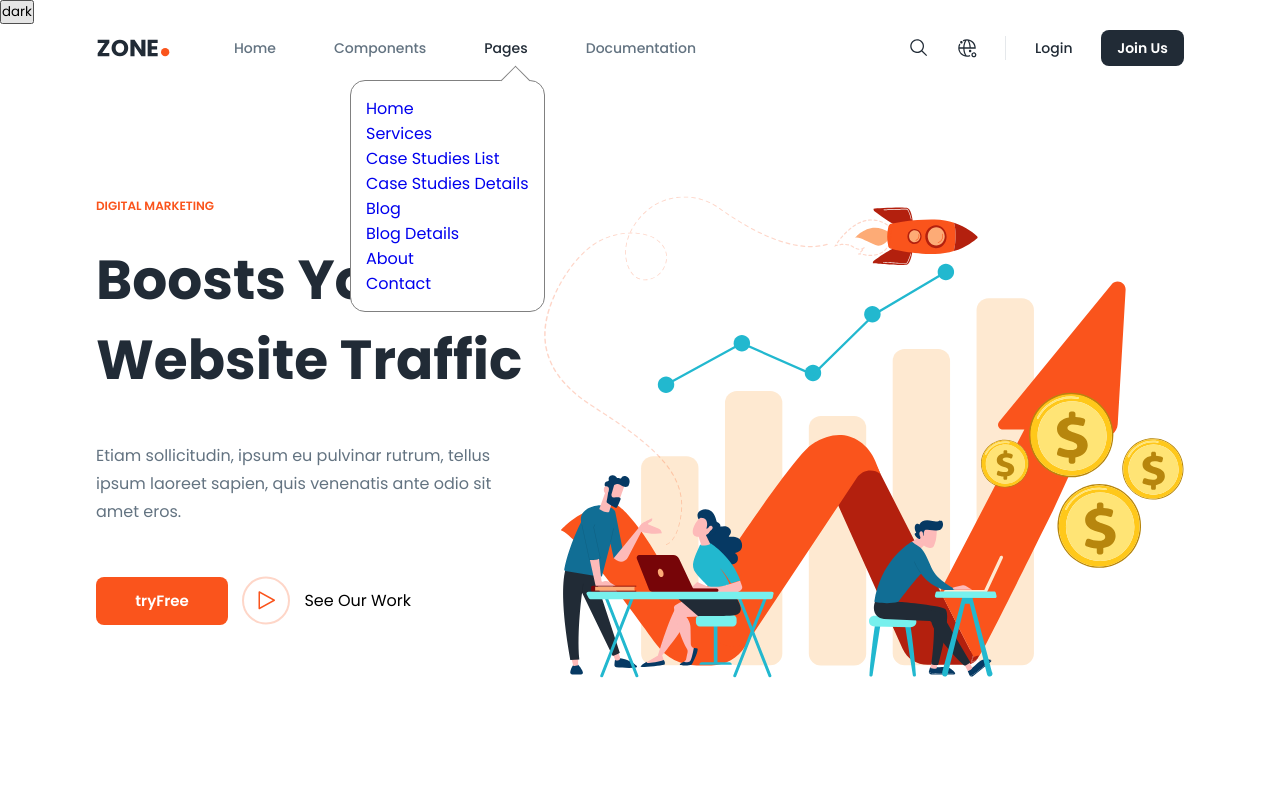
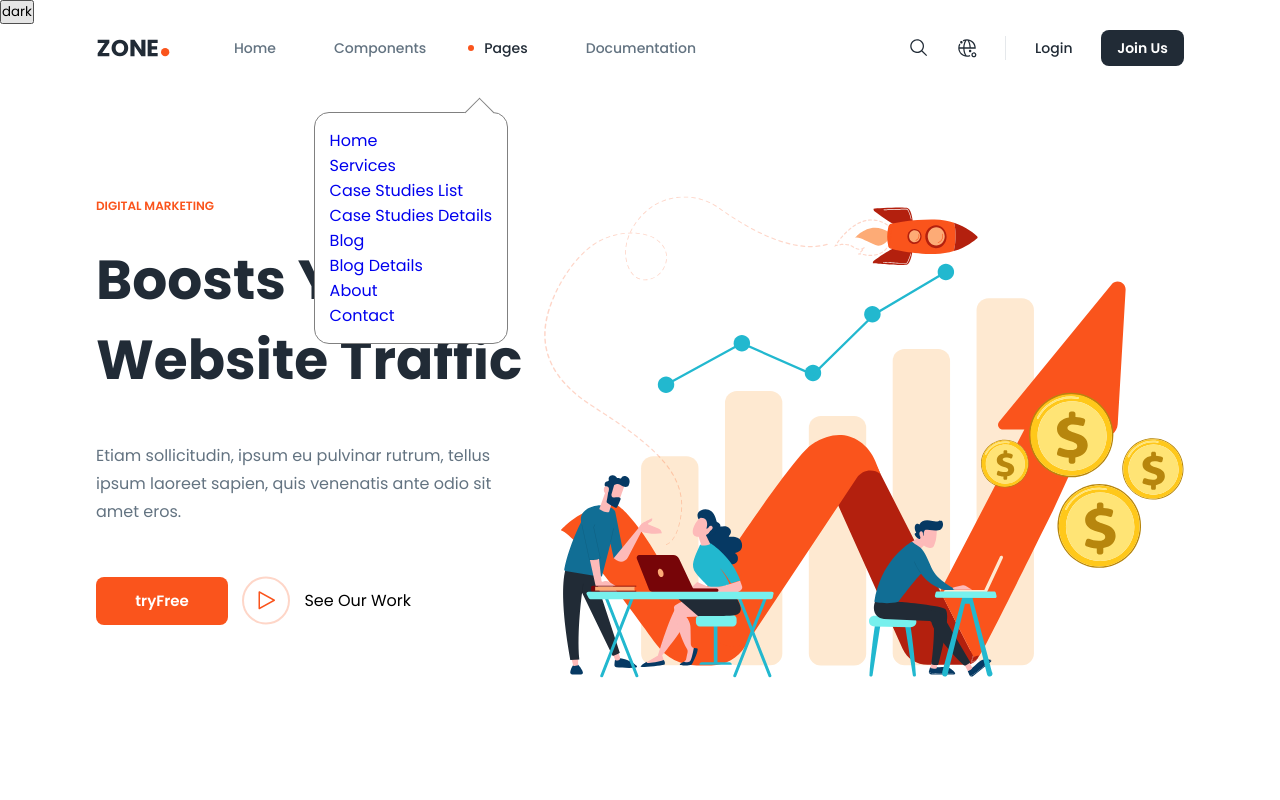
Before and after one commit to Azat02/zone, a React (Create React App) app: page / in a window 1280 px wide. Both pictures are taken after a click on the element "Pages". Shown: the top 800 px of the page. Built offline with nearby package versions, Linux system fonts and the light colour scheme.

Commit message:
feat: pages

```diff
--- a/src/components/nav/Nav.module.css
+++ b/src/components/nav/Nav.module.css
@@ -62,8 +62,8 @@
     display: flex;
     flex-direction: column;
     position: absolute;
-    top: 80px;
-    left: 350px;
+    top: 14%;
+    left: 24.5%;
     padding: 15px;
     border-radius: 15px;
     background-color: #fff;
@@ -93,7 +93,19 @@
     line-height: 24px;
     color: #212B36;
     cursor: pointer;
+    position: relative;
 }
+.menu_page::before{
+    position: absolute;
+    content: ' ';
+    width: 6px;
+    height: 6px;
+    background: #FA541C;
+    top: 9px;
+    left: -16px;
+    border-radius: 100%
+}
+
 .down_ul{
     display: flex;
     flex-direction: column;
--- a/src/pages/LandingPage/Landing.jsx
+++ b/src/pages/LandingPage/Landing.jsx
@@ -10,7 +10,6 @@ import vimeo from '../../assets/icons/brand_vimeo.svg'
 import airbnb from '../../assets/icons/brand_airbnb.svg'
 import bg from '../../assets/bg/BG.png'
 import seo from '../../assets/icons/seo.svg'
-import email from '../../assets/icons/email.svg'
 import search_eng from '../../assets/icons/search_eng.svg'
 import social from '../../assets/icons/social.svg'
 import right from '../../assets/icons/right.svg'
@@ -26,6 +25,7 @@ import raplh from '../../assets/img/raplh.svg'
 import marvin from '../../assets/img/marvin.svg'
 import Testimon from '../../components/testimon/Testimon'
 import LatestPosts from '../../components/latestPosts/LatestPosts'
+import service_email from '../../assets/icons/service_email.svg'
 import '../../i18next/i18next'
 import { useTranslation } from 'react-i18next'
 // import Questions from '../../components/questions/Questions'
@@ -57,7 +57,7 @@ function Landing({theme}) {
     {
         title: 'Email Marketing',
         descr: 'Nunc nonummy metus. Donec elit libero',
-        img: email
+        img: service_email,
 
     },
     {
```
Also changed, not shown: src/assets/icons/service_email.svg (added).
